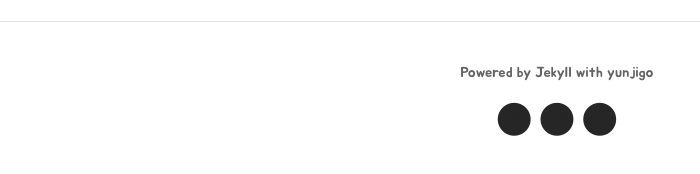
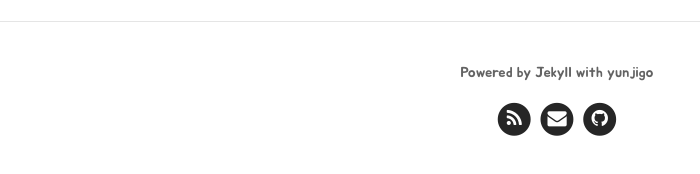
Before and after one commit to yunjigo92/yunjigo92.github.io, a Jekyll site: the page built from index.html, in a window 1280 px wide. Shown: the part 1368-1542 px from the top of the page, without its empty margins (83-783 px from the left). Built offline with Jekyll 4.4.1, drawn with Linux system fonts in a browser that asks for light colours; nearby versions of some CDN libraries; some web fonts are replaced; library files that are not in the unit come from our copies; the list of posts is cut into pages by our own code.

Commit message:
Update yunji.css

```diff
--- a/assets/css/yunji.css
+++ b/assets/css/yunji.css
@@ -78,13 +78,9 @@ i,a,#text{
     color : #f07178;
 }
 .fa-bars, .fa-search, .fa-tags, .fa-facebook-square,
-.fa-envelope-square, .fa-stack i{
+.fa-envelope-square, .fa-circle{
      color : #262626;
 }
 .tag-anchor a {
     color: #f07178;
 }
-
-.fa-inverse {
-    color: #fff;
-}
```
